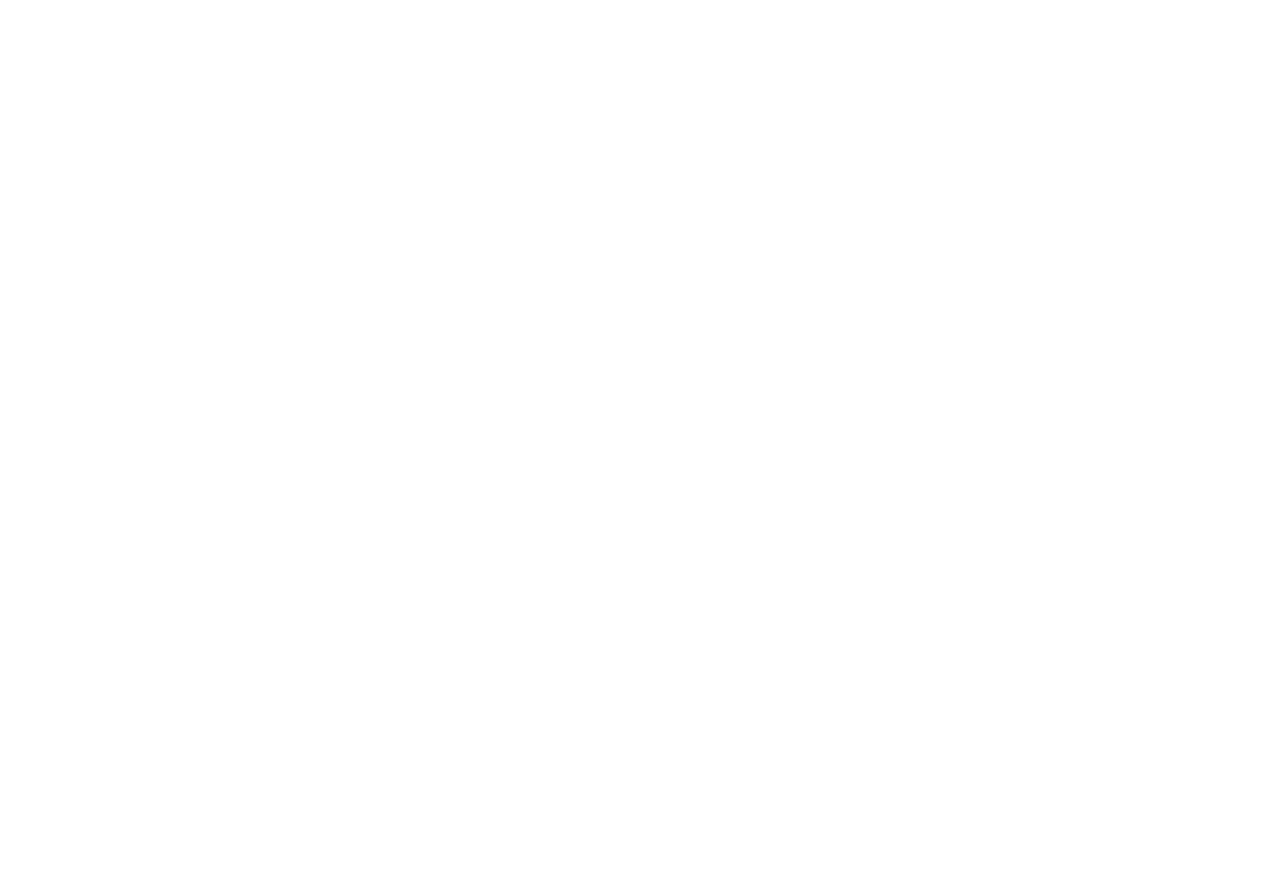
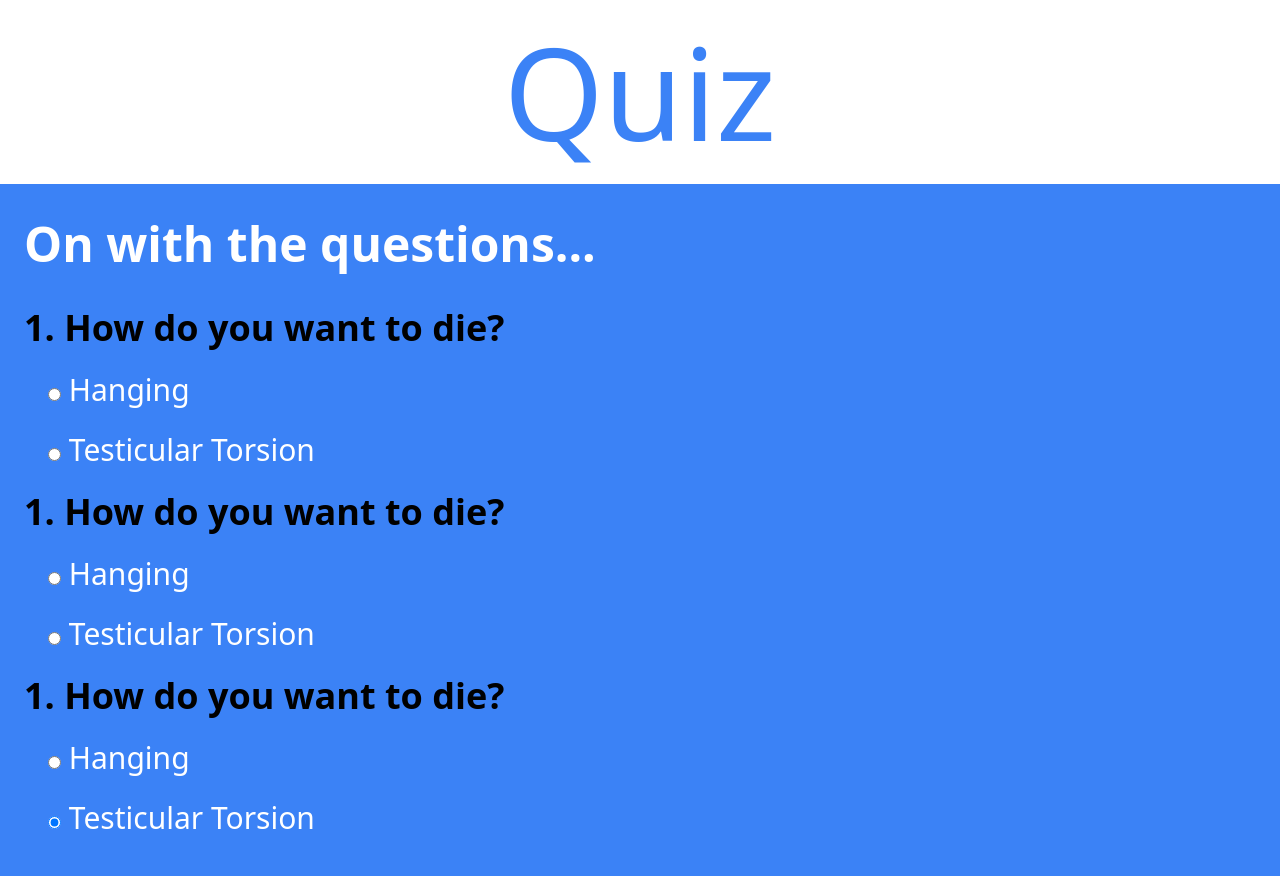
Before and after one commit to Nikkun07/javascript-practice, a plain HTML site: page basics/chapter-8/index.html in a window 1280 px wide. Before the commit the page ends 800 px from the top, so only its background shows below. Drawn offline with nearby package versions, Linux system fonts and the light colour scheme.

Commit message:
Chapter 8 - Setting up Form & Radio Inputs

```diff
--- a/basics/chapter-8/index.html
+++ b/basics/chapter-8/index.html
@@ -3,9 +3,79 @@
 <head>
     <meta charset="UTF-8">
     <meta name="viewport" content="width=device-width, initial-scale=1.0">
-    <title>Document</title>
+    <script src="https://cdn.tailwindcss.com"></script>
+    <title>Quiz</title>
 </head>
 <body>
+    <!-- Top Section -->
+    <div class="intro py-3 bg-white text-center">
+        <div class="flex flex-col">
+            <h1 class="text-blue-500 my-4 text-9xl font-light">Quiz</h1>
+        </div>
+    </div>
 
+    <!-- Quiz Section -->
+    <div class="quiz py-4 bg-blue-500">
+        <div class="flex flex-col mx-6">
+            <h2 class="my-5 text-white text-5xl font-bold">
+                On with the questions...
+            </h2>
+
+            <form class="quiz-form font-light">
+                <!-- Question -->
+                <div class="my-5">
+                    <p class="text-4xl font-bold">1. How do you want to die?</p>
+
+                    <!-- Answer Option -->
+                    <div class="form-check mx-6 my-6 text-white text-3xl font-medium">
+                        <input type="radio" name="q1" value="A" checked>
+                        <label class="">Hanging</label>
+                    </div>
+
+                    <div class="form-check mx-6 my-6 text-white text-3xl font-medium">
+                        <input type="radio" name="q1" value="B" checked>
+                        <label class="">Testicular Torsion</label>
+                    </div>
+                </div>
+
+                <!-- Question -->
+                <div class="my-5">
+                    <p class="text-4xl font-bold">1. How do you want to die?</p>
+
+                    <!-- Answer Option -->
+                    <div class="form-check mx-6 my-6 text-white text-3xl font-medium">
+                        <input type="radio" name="q1" value="A" checked>
+                        <label class="">Hanging</label>
+                    </div>
+
+                    <div class="form-check mx-6 my-6 text-white text-3xl font-medium">
+                        <input type="radio" name="q1" value="B" checked>
+                        <label class="">Testicular Torsion</label>
+                    </div>
+                </div>
+
+                <!-- Question -->
+                <div class="my-5">
+                    <p class="text-4xl font-bold">1. How do you want to die?</p>
+
+                    <!-- Answer Option -->
+                    <div class="form-check mx-6 my-6 text-white text-3xl font-medium">
+                        <input type="radio" name="q1" value="A" checked>
+                        <label class="">Hanging</label>
+                    </div>
+
+                    <div class="form-check mx-6 my-6 text-white text-3xl font-medium">
+                        <input type="radio" name="q1" value="B" checked>
+                        <label class="">Testicular Torsion</label>
+                    </div>
+                </div>
+
+            </form>
+        </div>
+    </div>
+
+
+
+    <!-- I am going to hang myself -->
 </body>
 </html>
```
Also changed, not shown: basics/chapter-8/tailwind.config.js (added).
